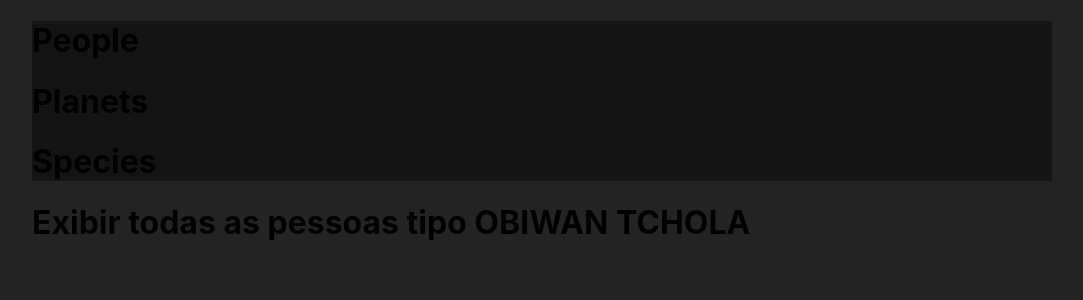
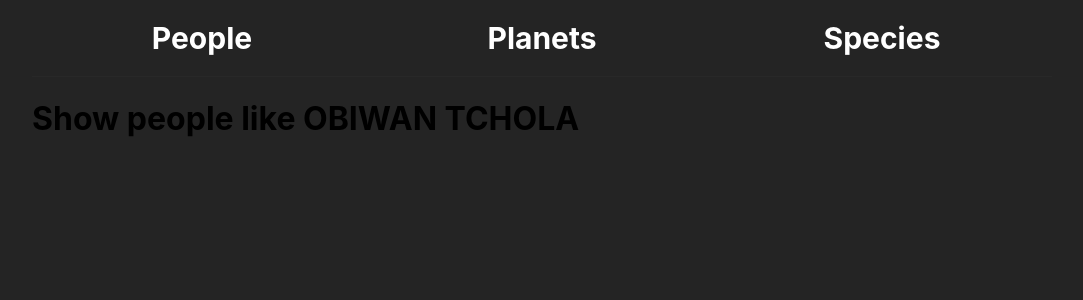
Before and after one commit to cairomedeiros/Bornlogic-Challenge, a React (Create React App) app: page / in a window 1280 px wide. Shown: the top 300 px of the page, without its empty margins (98-1181 px from the left). Built offline with nearby package versions, Linux system fonts and the light colour scheme; the HTML template or start-up script is replaced by a standard one.

Commit message:
start styling Header

```diff
--- a/src/Pages/People/People.js
+++ b/src/Pages/People/People.js
@@ -3,7 +3,7 @@
 function People() {
     return (
       <div className="App">
-        <h1>Exibir todas as pessoas tipo OBIWAN TCHOLA</h1>
+        <h1>Show people like OBIWAN TCHOLA</h1>
       </div>
     );
   }
--- a/src/Pages/Planets/Planets.js
+++ b/src/Pages/Planets/Planets.js
@@ -2,7 +2,7 @@
 function App() {
     return (
       <div className="App">
-        <h1>Todos os planetas tipo totoine</h1>
+        <h1>All planets like totoine</h1>
       </div>
     );
   }
--- a/src/Pages/Species/Species.js
+++ b/src/Pages/Species/Species.js
@@ -2,7 +2,7 @@
 function App() {
     return (
       <div className="App">
-        <h1>Todas as especies tipo o schewbawcca</h1>
+        <h1>All species like schewbawcca</h1>
       </div>
     );
   }
--- a/src/components/Header/index.js
+++ b/src/components/Header/index.js
@@ -5,9 +5,17 @@ import { Link } from 'react-router-dom';
 export default function Header(){
     return(
         <Headerr>
+            <Link to="/">
             <h1>People</h1>
+            </Link>
+
+            <Link to="/planets">
             <h1>Planets</h1>
+            </Link>
+            <Link to="/species">
             <h1>Species</h1>
+            </Link>
+
         </Headerr>
     )
 };
--- a/src/components/Header/style.js
+++ b/src/components/Header/style.js
@@ -2,7 +2,31 @@ import styled from "styled-components";
 
 export const Headerr = styled.header`
 
-    width: 100%;
-    background-color: #141414;
+    display: flex;
+    justify-content: space-evenly;
+    background-color: #242424;
+    border-bottom: 1px solid #282828;
+
+    a{
+        text-decoration: none;
+        color: #fff;
+        font-size: 15px;
+        width: 100%;
+        align-items: center;
+        text-align: center;
+
+    }
+
+    a:hover{
+        color: #282828;
+        border: 1px solid #fff;
+        background-color: #282828;
+        text-shadow:
+               -1px -1px 0px #fff,
+               -1px 1px 0px #fff,
+                1px -1px 0px #fff,
+                1px 0px 0px #fff;
+
+    }
 
 `;
```
